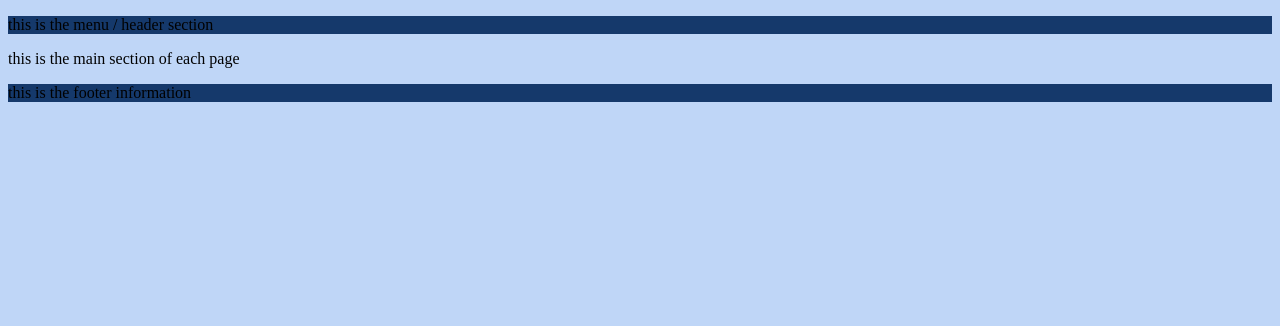
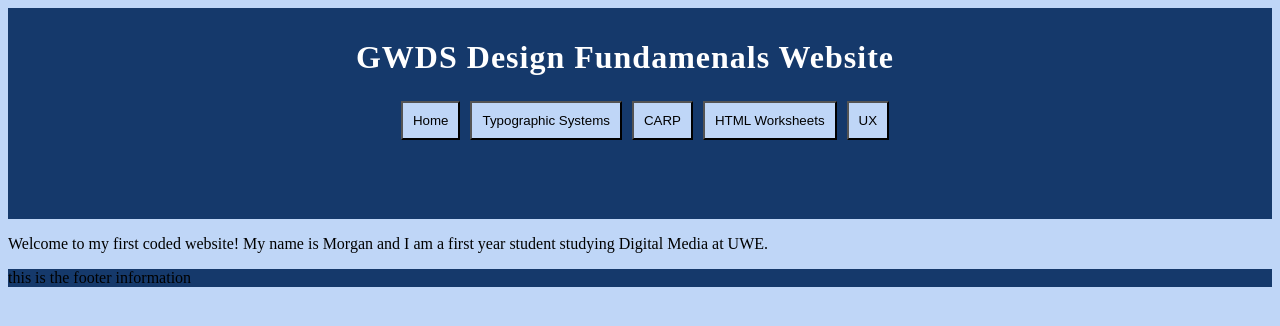
Before and after one commit to morganrees12/GWDS-FinalProject, a plain HTML site: page index.html in a window 1280 px wide. Drawn offline with Linux system fonts and the light colour scheme; a web font is replaced by a local one.

Commit message:
header and button changes

```diff
--- a/index.html
+++ b/index.html
@@ -6,19 +6,28 @@
     <meta name="viewport" content="width=device-width, initial-scale=1.0">
 
 <link rel="stylesheet" href="style.css">
+<link rel="stylesheet" href="https://use.typekit.net/ddk1yvm.css">
 
     <title>Morgan Rees GWDS Final Project</title>
 </head>
 
 <body>
+    <header>
+        <h1>GWDS Design Fundamenals Website</h1>
 
-    <header>
-        <p> this is the menu / header section</p>
+        <ul>
+            <button>Home</button>
+            <button>Typographic Systems</button>
+            <button>CARP</button>
+            <button>HTML Worksheets</button>
+            <button>UX</button>
+        </ul>
+
     </header>
 
 
     <main>
-        <p> this is the main section of each page</p>
+        <p>Welcome to my first coded website! My name is Morgan and I am a first year student studying Digital Media at UWE.</p>
 
 
     </main>
--- a/style.css
+++ b/style.css
@@ -7,6 +7,22 @@ background-color: #BFD6F7;
 
 header {
     background-color: #15396B;
+    padding: 10px 40px 60px 10px;
+    color: white;
+    text-align: center;
+    font-family: 'Meta Serif Pro Bold'
+
+}
+
+h1 {
+    letter-spacing: 1px;
+}
+
+button {
+    background-color:  #BFD6F7;
+    padding: 10px;
+    margin: 3px;
+
 }
 
 
```
